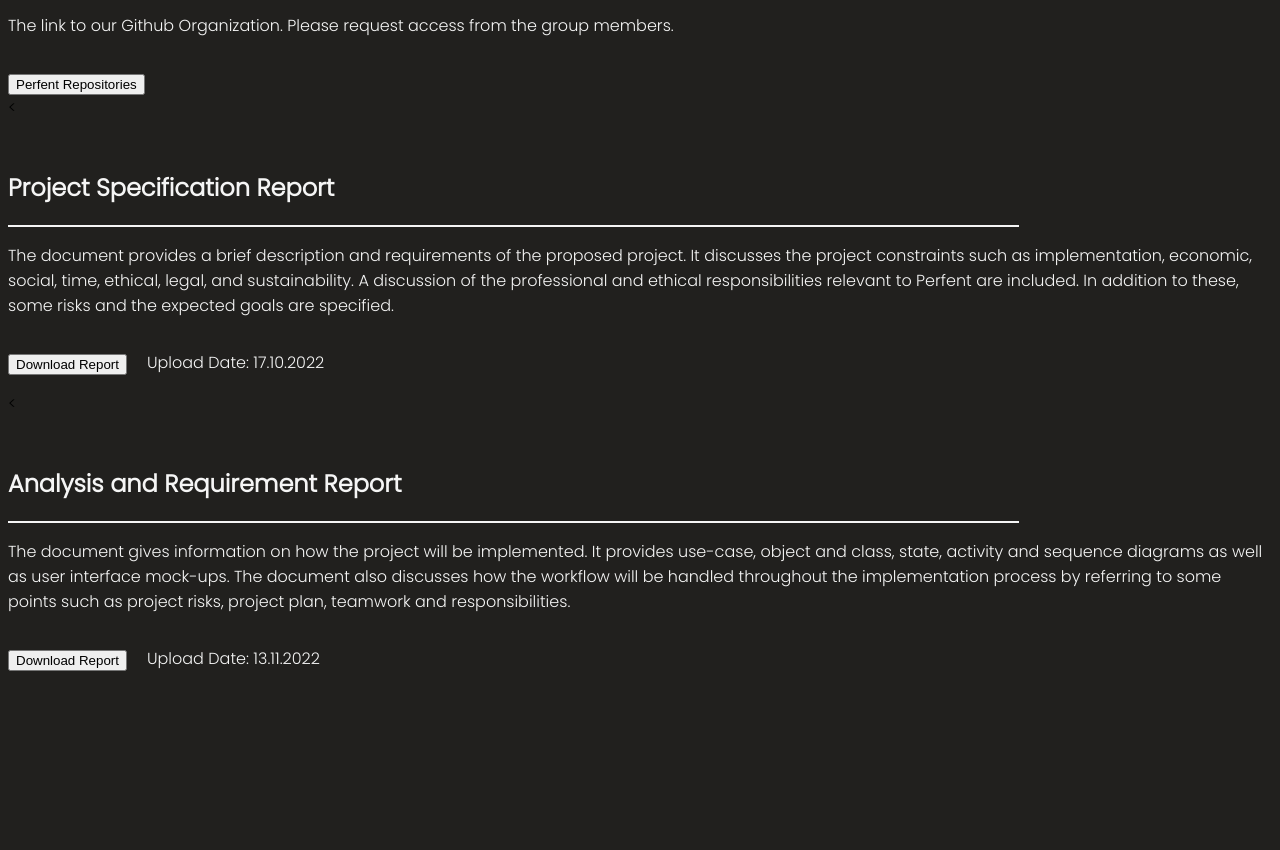
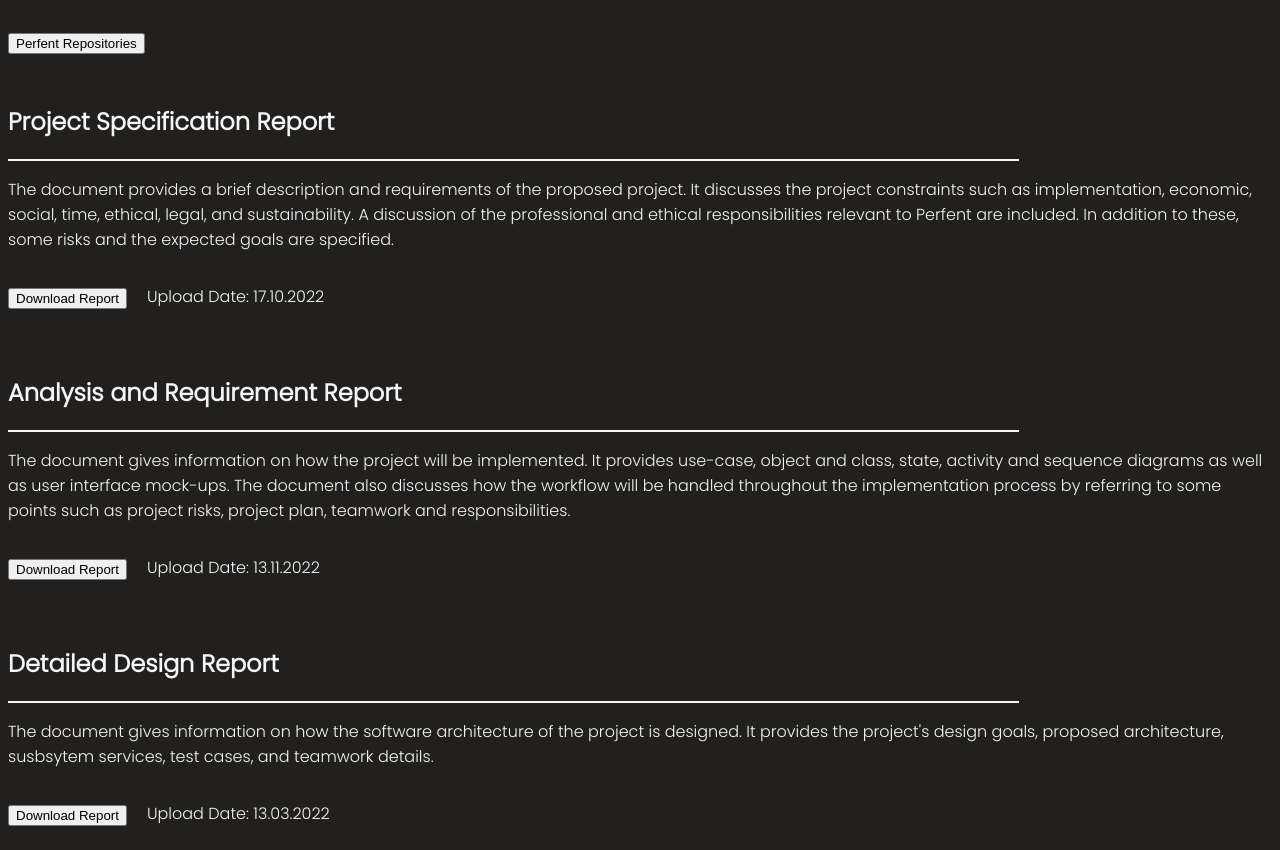
Before and after one commit to perfent/perfent, a plain HTML site: page index.html in a window 1280 px wide. Shown: the part 907-1757 px from the top of the page. Before the commit the page ends 1602 px from the top, so only its background shows below. Drawn offline with Linux system fonts and the light colour scheme.

Commit message:
Add Design Report

```diff
--- a/index.html
+++ b/index.html
@@ -36,7 +36,7 @@
 	<div style="height: 2px; background-color: whitesmoke; width: 80%"></div>
 	<div> <p>Perfent targets any group that wants to hang out and attend events together, and it strives to solve the problems that prevent them from doing so. The most prominent ones are the lack of initiative to arrange a plan by the members, the hassle of finding events from countless websites, finding an event that all the group members will be interested in, and finding an event that will fit the schedules of the group members since working out these issues can take days and even weeks. Perfent will search and find the events from the internet without user effort. Then, Perfent will recommend these events to the groups based on the group’s preferences, past activities, and available time slots specified by the group members’ schedules ensuring that the group is going to an event they are interested in and have a reasonable amount of time to attend. Perfent will then take the initiative to arrange an event and regularly notify the group with customized event recommendations. Apart from these basic functionalities, Perfent will provide additional features such as recommending similar users to attend events together and allowing groups to organize internal group activities.</p></div>
 
-	<<div style="margin-top: 50px"> <h2>Project Repositories</h2> </div>
+	<div style="margin-top: 50px"> <h2>Project Repositories</h2> </div>
 	<div style="height: 2px; background-color: whitesmoke; width: 80%"></div>
 	<div> <p>The link to our Github Organization. Please request access from the group members.</p></div>
 	<div style="display: flex">
@@ -46,7 +46,7 @@
 			</a>
 		</div>
 	</div>
-	<<div style="margin-top: 50px"> <h2>Project Specification Report</h2> </div>
+	<div style="margin-top: 50px"> <h2>Project Specification Report</h2> </div>
 	<div style="height: 2px; background-color: whitesmoke; width: 80%"></div>
 	<div> <p>The document provides a brief description and requirements of the proposed project. It discusses the project constraints such as implementation, economic, social, time, ethical, legal, and sustainability. A discussion of the professional and ethical responsibilities relevant to Perfent are included. In addition to these, some risks and the expected goals are specified.</p></div>
 	<div style="display: flex">
@@ -59,7 +59,7 @@
 			<p>Upload Date: 17.10.2022</p>
 		</div>
 	</div>
-	<<div style="margin-top: 50px"> <h2>Analysis and Requirement Report</h2> </div>
+	<div style="margin-top: 50px"> <h2>Analysis and Requirement Report</h2> </div>
 	<div style="height: 2px; background-color: whitesmoke; width: 80%"></div>
 	<div> <p>The document gives information on how the project will be implemented. It provides use-case, object and class, state, activity and sequence diagrams as well as user interface mock-ups. The document also discusses how the workflow will be handled throughout the implementation process by referring to some points such as project risks, project plan, teamwork and responsibilities.</p></div>
 	<div style="display: flex">
@@ -72,5 +72,18 @@
 			<p>Upload Date: 13.11.2022</p>
 		</div>
 	</div>
+	<div style="margin-top: 50px"> <h2>Detailed Design Report</h2> </div>
+	<div style="height: 2px; background-color: whitesmoke; width: 80%"></div>
+	<div> <p>The document gives information on how the software architecture of the project is designed. It provides the project's design goals, proposed architecture, susbsytem services, test cases, and teamwork details.</p></div>
+	<div style="display: flex">
+		<div style="padding-top: 20px">
+			<a href="Reports/T2308_Detail_Design_Document.pdf" target="_blank">
+		  		<button style="width: auto; height: auto" src="Reports/T2308_Detail_Design_Document.pdf">Download Report</button>
+			</a>
+		</div>
+		<div style="margin-left: 20px">
+			<p>Upload Date: 13.03.2022</p>
+		</div>
+	</div>
 </body>
 </html>
```
Also changed, not shown: 1 other file.
